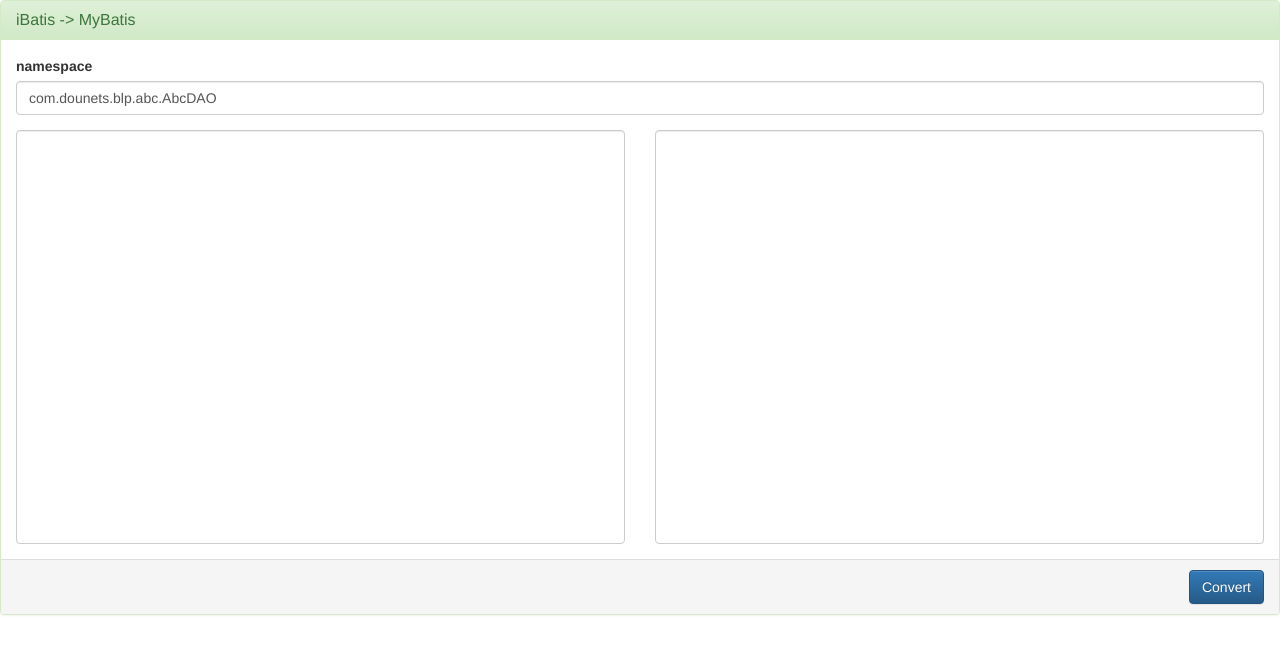
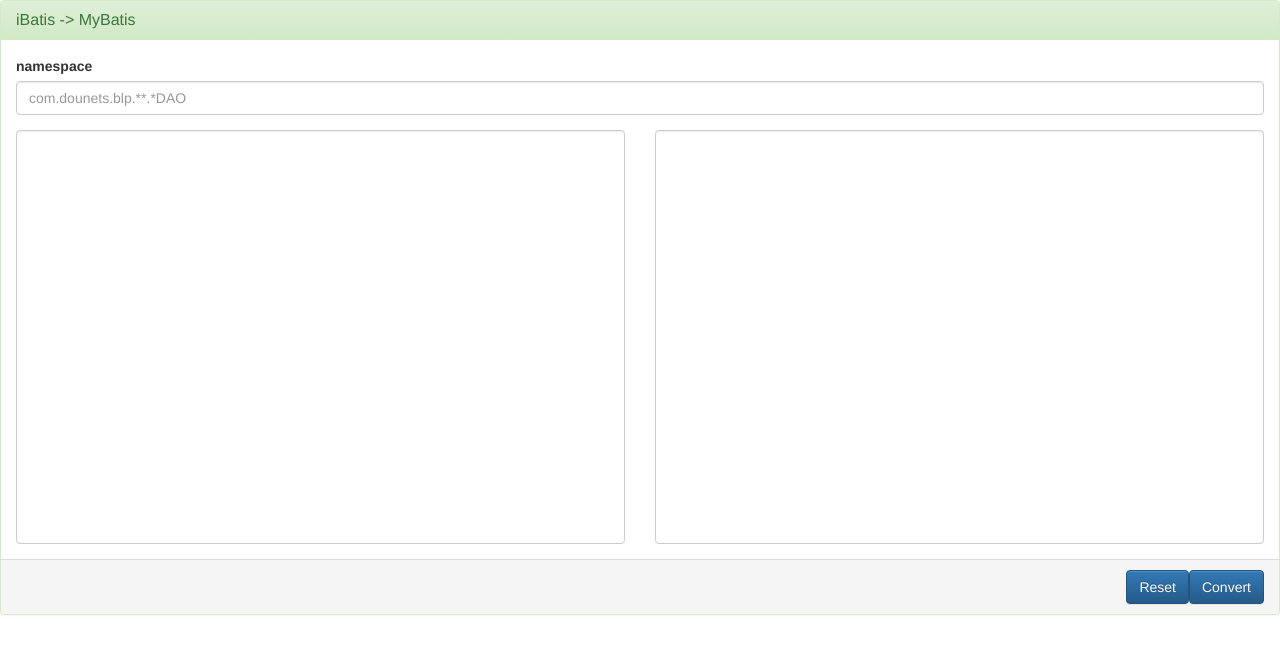
Before and after one commit to lucduong/ibatis2mybatis, a website: page index.html in a window 1280 px wide. Drawn offline with Linux system fonts and the light colour scheme.

Commit message:
Add Reset Button

```diff
--- a/assets/js/app.js
+++ b/assets/js/app.js
@@ -210,6 +210,10 @@ $(document).ready(function () {
       "<li>If there is any bugs, please report at <a href='https://github.com/lucduong/ibatis2mybatis/issues'>Issues</a> </li>");
   });
 
+  $('#btnReset').on('click', function () {
+    $('#iBatisText, #myBatisText, #txtNamespace').val('');
+  });
+
   var showMessage = function (type, msg) {
     $('#msg').show();
     $('#msg').html(msg);
--- a/index.html
+++ b/index.html
@@ -22,7 +22,7 @@
     <section class="row">
       <div class="form-group col-md-12">
         <label class="control-label">namespace</label>
-        <input id="txtNamespace" class="form-control" type="text" placeholder="com.dounets.blp.**.*DAO" value="com.dounets.blp.abc.AbcDAO" />
+        <input id="txtNamespace" class="form-control" type="text" placeholder="com.dounets.blp.**.*DAO"/>
       </div>
     </section>
     <section class="row">
@@ -37,6 +37,7 @@
 
   <footer class="panel-footer clearfix">
     <button type="button" class="btn btn-primary pull-right" id="btnConvert">Convert</button>
+    <button type="button" class="btn btn-primary pull-right" id="btnReset">Reset</button>
   </footer>
 </section>
 
```
